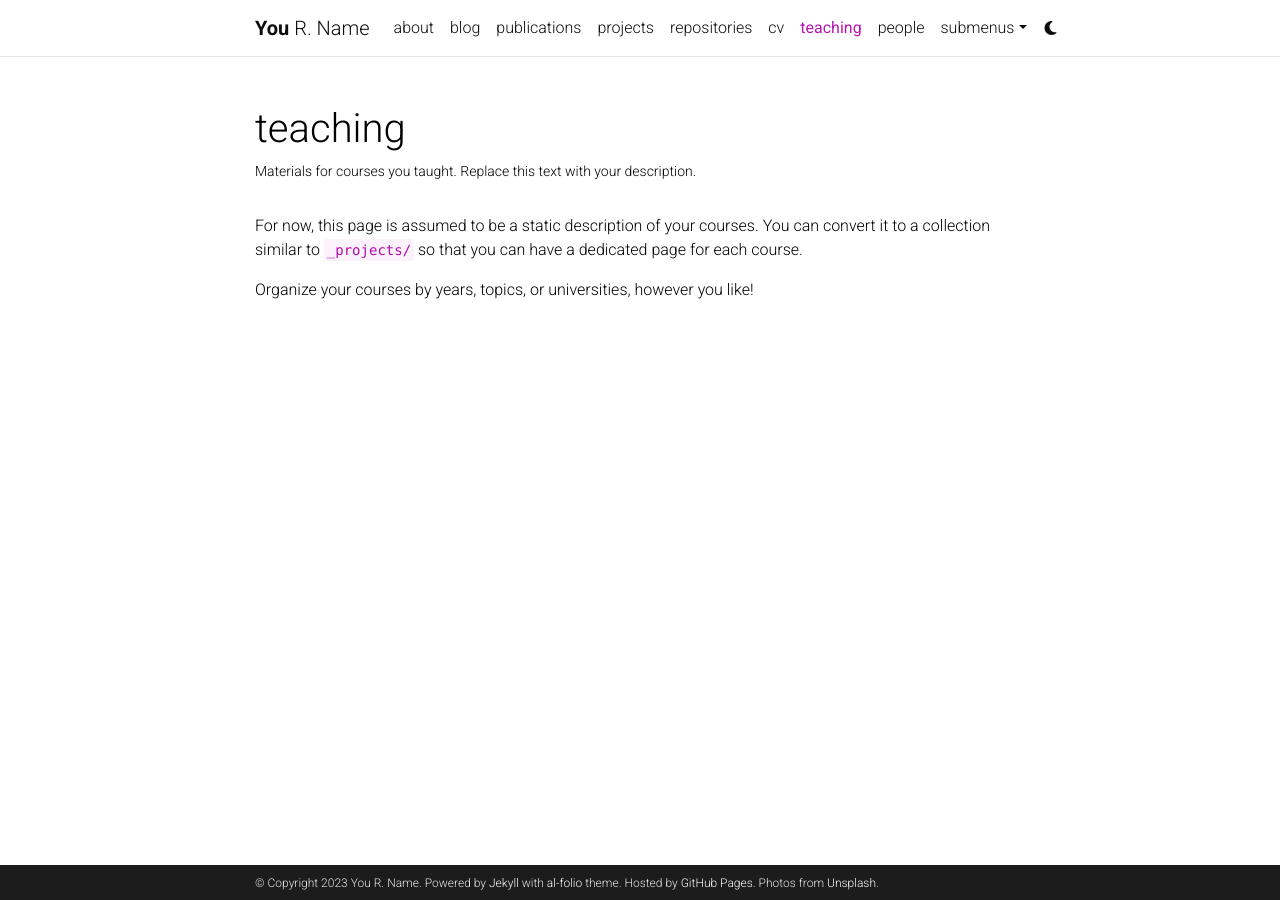
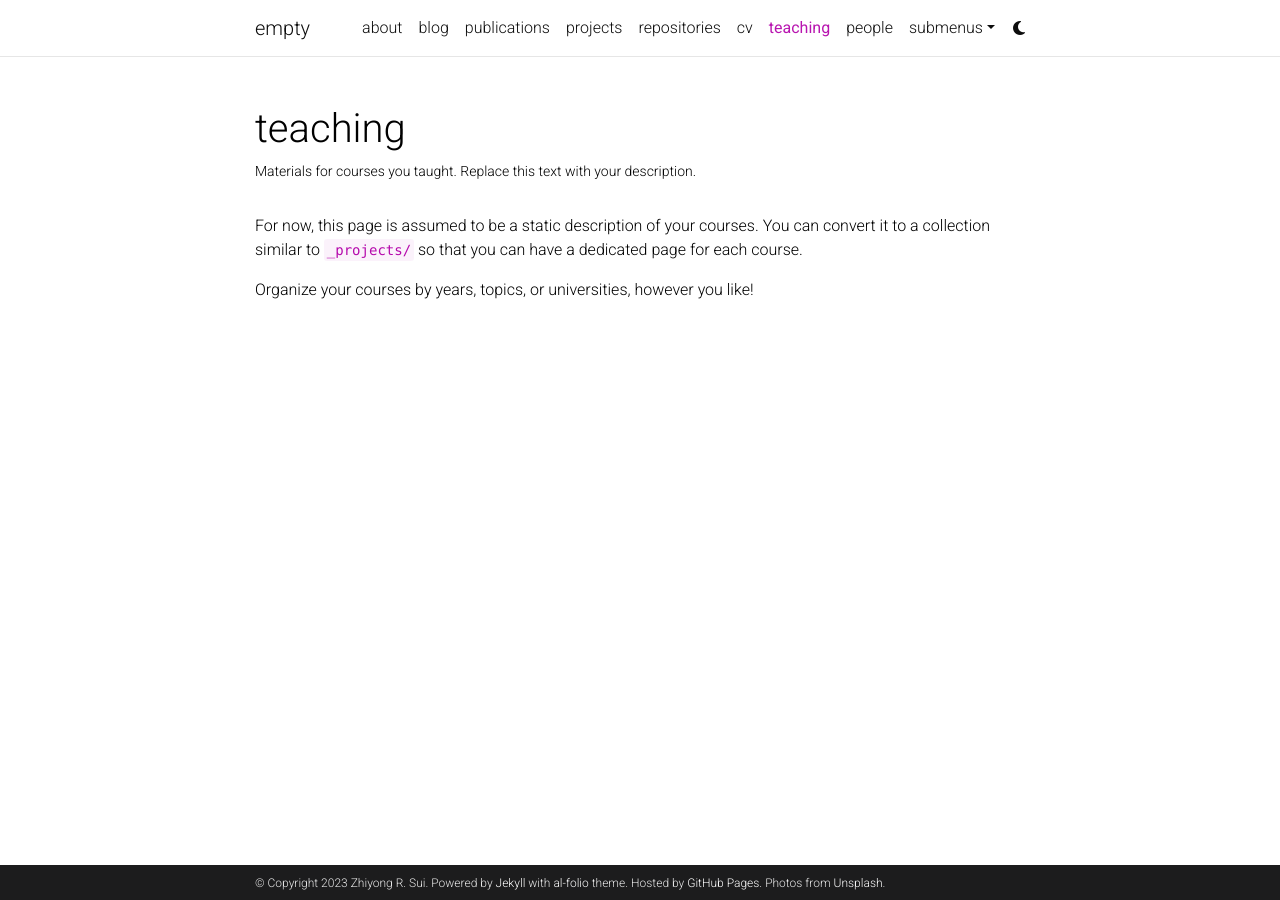
Before and after one commit to ZhiyongSui/ZhiyongSui.github.io, a Jekyll site: the page built from _pages/teaching.md, in a window 1280 px wide. Built offline with Jekyll 4.4.1, drawn with Linux system fonts in a browser that asks for light colours; comment, search, counter and statistics services are not loaded; a style sheet for code colours, icons or effects is not loaded.

Commit message:
change title

```diff
--- a/_config.yml
+++ b/_config.yml
@@ -2,10 +2,10 @@
 # Site settings
 # -----------------------------------------------------------------------------
 
-title: blank # the website title (if blank, full name will be used instead)
-first_name: You
+title: empty # the website title (if blank, full name will be used instead)
+first_name: Zhiyong
 middle_name: R.
-last_name: Name
+last_name: Sui
 email: you@example.com
 description: > # the ">" symbol means to ignore newlines until "footer_text:"
   A simple, whitespace theme for academics. Based on [*folio](https://github.com/bogoli/-folio) design.
```
